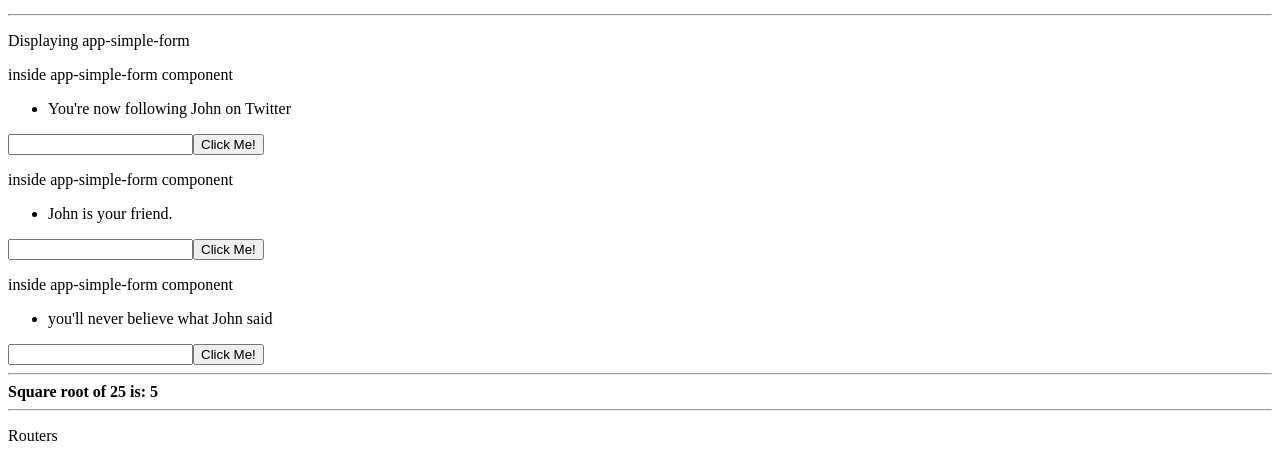
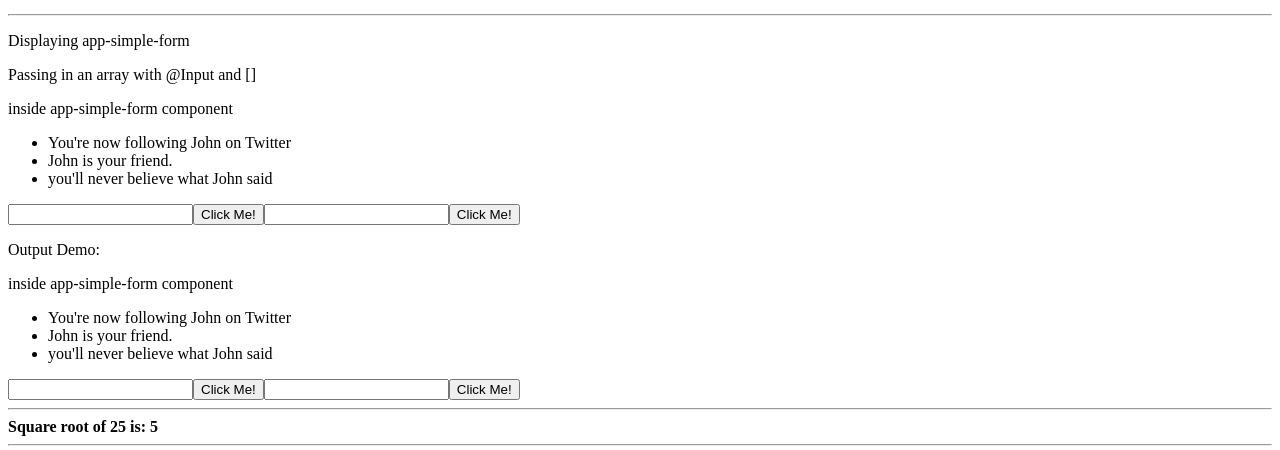
Before and after one commit to Pegah-Eizad/angular4-tuts, an Angular app: page / in a window 1280 px wide. Shown: the part 189-639 px from the top of the page. Built offline with nearby package versions, Linux system fonts and the light colour scheme; no server answers.

Commit message:
output() demo working.

```diff
--- a/src/app/app.component.html
+++ b/src/app/app.component.html
@@ -20,7 +20,11 @@
     <app-new-comp></app-new-comp>
     <hr>
     <p>Displaying app-simple-form</p>
-    <app-simple-form *ngFor="let message of mail.messages" [message]='message'>
+    <p>Passing in an array with @Input and []</p>
+    <app-simple-form [message]='message'>
+    </app-simple-form>
+    <p>Output Demo:</p>
+    <app-simple-form (update)='onUpdate($event)'>
     </app-simple-form>
     <hr>
     <b>Square root of 25 is: {{25 | sqrt}}</b>
--- a/src/app/app.component.ts
+++ b/src/app/app.component.ts
@@ -1,7 +1,6 @@
-import { Component, Inject, OnInit, Input} from '@angular/core';
+import { Component, Inject, OnInit, Input, Output, EventEmitter} from '@angular/core';
 import { MailService } from './mail.service';
 import { Http } from '@angular/http';
-
 
 @Component({
   selector: 'app-root',
@@ -25,7 +24,7 @@ export class AppComponent implements OnInit {
     this.http.get('http://jsonplaceholder.typicode.com/users').subscribe((data) => console.log(data.json()));
  } */
   @Input() message;
-
+  @Output() update = new EventEmitter();
   ngOnInit() {
     this.http.get('http://jsonplaceholder.typicode.com/users').subscribe( data => this.displaydata(data.json()));
     this.http.get('http://jsonplaceholder.typicode.com/users').
@@ -40,4 +39,8 @@ export class AppComponent implements OnInit {
     console.log(data);
     this.name = data[0].name;
   }
+
+  onUpdate(event) {
+    alert(event);
+  }
 }
--- a/src/app/simple-form/simple-form.component.ts
+++ b/src/app/simple-form/simple-form.component.ts
@@ -1,4 +1,4 @@
-import { Component, OnInit, Input, Inject } from '@angular/core';
+import { Component, OnInit, Input, Inject, Output, EventEmitter } from '@angular/core';
 import { inject } from '@angular/core/testing';
 import { MailService } from '../mail.service';
 
@@ -7,13 +7,14 @@ import { MailService } from '../mail.service';
   template: `<div>
   <p> inside app-simple-form component </p>
    <ul>
-     <li>
+     <li *ngFor='let message of mail.messages'>
        {{message}}
      </li>
    </ul>
    <input #myInput type="text" [(ngModel)]="mail.message">
    <button (click)="onClick(myInput.value)">Click Me!</button>
-
+  <input #myInput type="text" [(ngModel)]="mail.message">
+  <button (click)="this.update.emit({text:message})">Click Me!</button>
 </div>`,
   styles: []
 })
```
